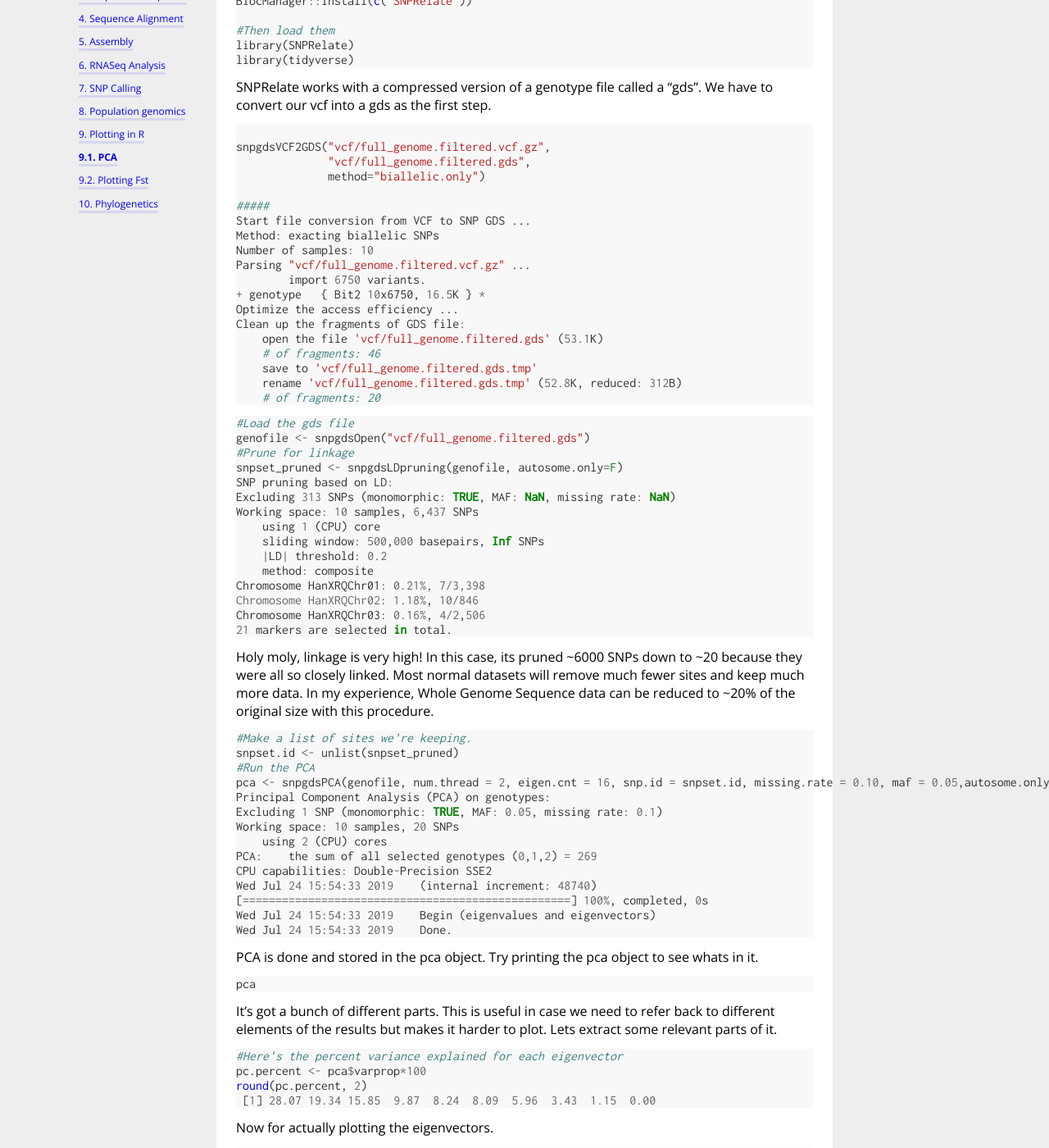
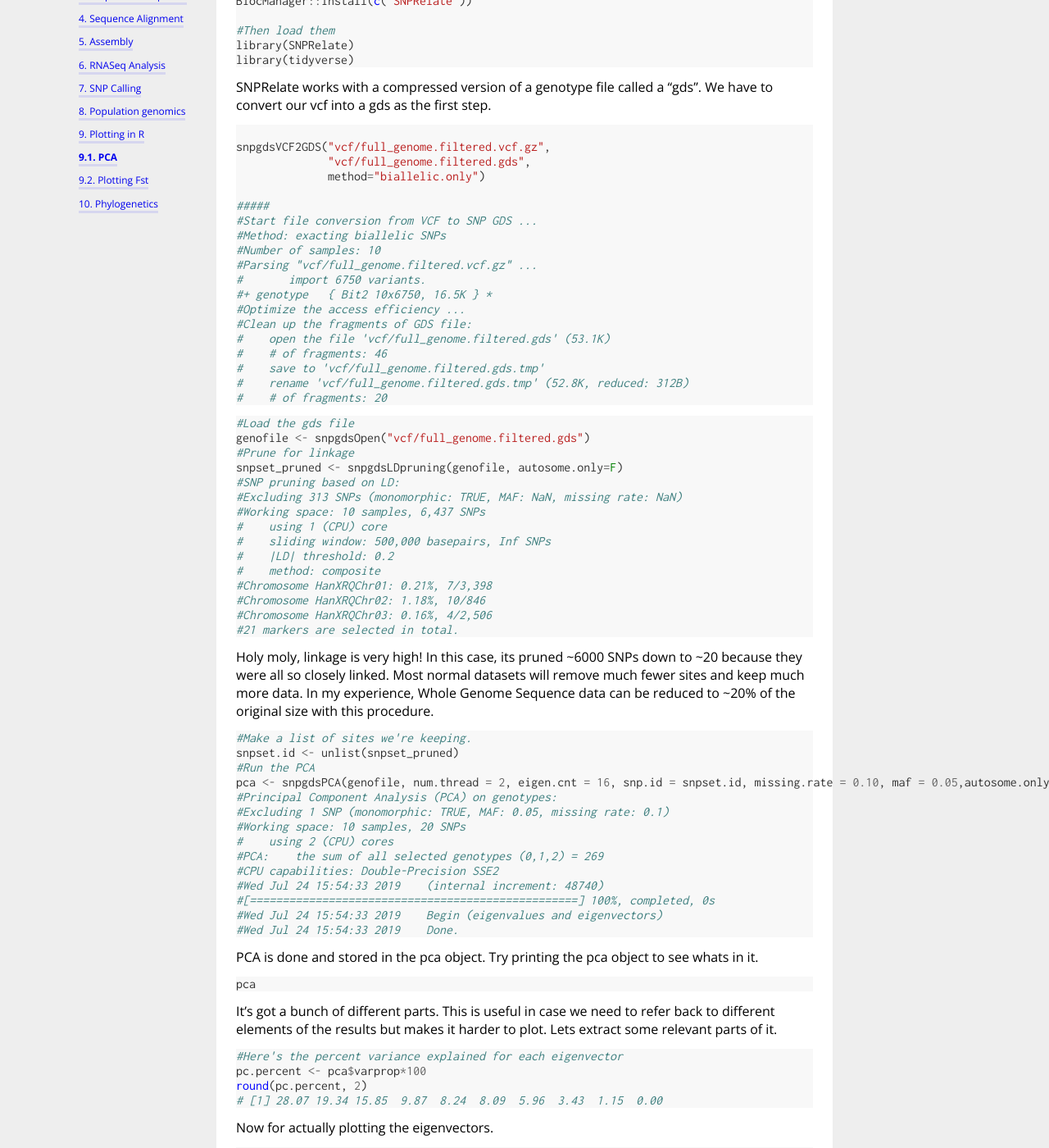
Before and after one commit to owensgl/biol525D, a Jekyll site: the page built from Topic_8-9/pca.md, in a window 1280 px wide and 1400 px high, scrolled down 405 px. Shown: the whole window at 82% size. Built offline with Jekyll 4.4.1, drawn with Linux system fonts in a browser that asks for light colours; our own code applies the rules of GitHub Pages for plain Markdown files; part of the change alters nothing that is shown.

Commit message:
Update pca.md

````diff
--- a/Topic_8-9/pca.md
+++ b/Topic_8-9/pca.md
@@ -28,19 +28,19 @@ snpgdsVCF2GDS("vcf/full_genome.filtered.vcf.gz",
               method="biallelic.only")
 
 #####
-Start file conversion from VCF to SNP GDS ...
-Method: exacting biallelic SNPs
-Number of samples: 10
-Parsing "vcf/full_genome.filtered.vcf.gz" ...
-	import 6750 variants.
-+ genotype   { Bit2 10x6750, 16.5K } *
-Optimize the access efficiency ...
-Clean up the fragments of GDS file:
-    open the file 'vcf/full_genome.filtered.gds' (53.1K)
-    # of fragments: 46
-    save to 'vcf/full_genome.filtered.gds.tmp'
-    rename 'vcf/full_genome.filtered.gds.tmp' (52.8K, reduced: 312B)
-    # of fragments: 20
+#Start file conversion from VCF to SNP GDS ...
+#Method: exacting biallelic SNPs
+#Number of samples: 10
+#Parsing "vcf/full_genome.filtered.vcf.gz" ...
+#	import 6750 variants.
+#+ genotype   { Bit2 10x6750, 16.5K } *
+#Optimize the access efficiency ...
+#Clean up the fragments of GDS file:
+#    open the file 'vcf/full_genome.filtered.gds' (53.1K)
+#    # of fragments: 46
+#    save to 'vcf/full_genome.filtered.gds.tmp'
+#    rename 'vcf/full_genome.filtered.gds.tmp' (52.8K, reduced: 312B)
+#    # of fragments: 20
 ```
 
 
@@ -50,17 +50,17 @@ Clean up the fragments of GDS file:
 genofile <- snpgdsOpen("vcf/full_genome.filtered.gds")
 #Prune for linkage
 snpset_pruned <- snpgdsLDpruning(genofile, autosome.only=F)
-SNP pruning based on LD:
-Excluding 313 SNPs (monomorphic: TRUE, MAF: NaN, missing rate: NaN)
-Working space: 10 samples, 6,437 SNPs
-    using 1 (CPU) core
-    sliding window: 500,000 basepairs, Inf SNPs
-    |LD| threshold: 0.2
-    method: composite
-Chromosome HanXRQChr01: 0.21%, 7/3,398
-Chromosome HanXRQChr02: 1.18%, 10/846
-Chromosome HanXRQChr03: 0.16%, 4/2,506
-21 markers are selected in total.
+#SNP pruning based on LD:
+#Excluding 313 SNPs (monomorphic: TRUE, MAF: NaN, missing rate: NaN)
+#Working space: 10 samples, 6,437 SNPs
+#    using 1 (CPU) core
+#    sliding window: 500,000 basepairs, Inf SNPs
+#    |LD| threshold: 0.2
+#    method: composite
+#Chromosome HanXRQChr01: 0.21%, 7/3,398
+#Chromosome HanXRQChr02: 1.18%, 10/846
+#Chromosome HanXRQChr03: 0.16%, 4/2,506
+#21 markers are selected in total.
 ```
 
 Holy moly, linkage is very high! In this case, its pruned ~6000 SNPs down to ~20 because they were all so closely linked. Most normal datasets will remove much fewer sites and keep much more data. In my experience, Whole Genome Sequence data can be reduced to ~20% of the original size with this procedure.
@@ -71,16 +71,16 @@ Holy moly, linkage is very high! In this case, its pruned ~6000 SNPs down to ~20
 snpset.id <- unlist(snpset_pruned)
 #Run the PCA
 pca <- snpgdsPCA(genofile, num.thread = 2, eigen.cnt = 16, snp.id = snpset.id, missing.rate = 0.10, maf = 0.05,autosome.only = F)
-Principal Component Analysis (PCA) on genotypes:
-Excluding 1 SNP (monomorphic: TRUE, MAF: 0.05, missing rate: 0.1)
-Working space: 10 samples, 20 SNPs
-    using 2 (CPU) cores
-PCA:    the sum of all selected genotypes (0,1,2) = 269
-CPU capabilities: Double-Precision SSE2
-Wed Jul 24 15:54:33 2019    (internal increment: 48740)
-[==================================================] 100%, completed, 0s
-Wed Jul 24 15:54:33 2019    Begin (eigenvalues and eigenvectors)
-Wed Jul 24 15:54:33 2019    Done.
+#Principal Component Analysis (PCA) on genotypes:
+#Excluding 1 SNP (monomorphic: TRUE, MAF: 0.05, missing rate: 0.1)
+#Working space: 10 samples, 20 SNPs
+#    using 2 (CPU) cores
+#PCA:    the sum of all selected genotypes (0,1,2) = 269
+#CPU capabilities: Double-Precision SSE2
+#Wed Jul 24 15:54:33 2019    (internal increment: 48740)
+#[==================================================] 100%, completed, 0s
+#Wed Jul 24 15:54:33 2019    Begin (eigenvalues and eigenvectors)
+#Wed Jul 24 15:54:33 2019    Done.
 ```
 PCA is done and stored in the pca object. Try printing the pca object to see whats in it.
 ```r
@@ -94,7 +94,7 @@ It's got a bunch of different parts. This is useful in case we need to refer bac
 #Here's the percent variance explained for each eigenvector
 pc.percent <- pca$varprop*100
 round(pc.percent, 2)
- [1] 28.07 19.34 15.85  9.87  8.24  8.09  5.96  3.43  1.15  0.00
+# [1] 28.07 19.34 15.85  9.87  8.24  8.09  5.96  3.43  1.15  0.00
 ```
 
 Now for actually plotting the eigenvectors.
````
